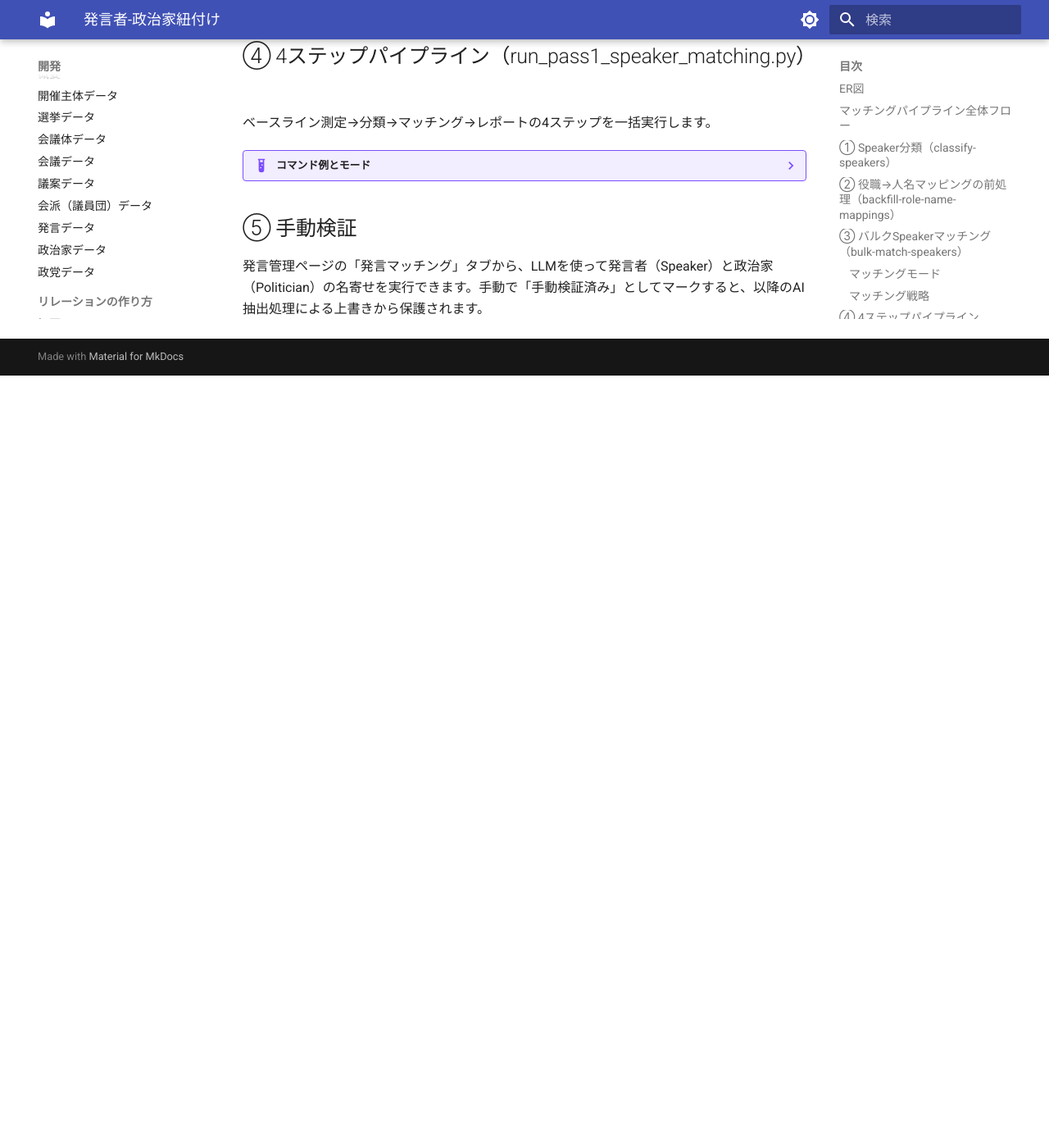
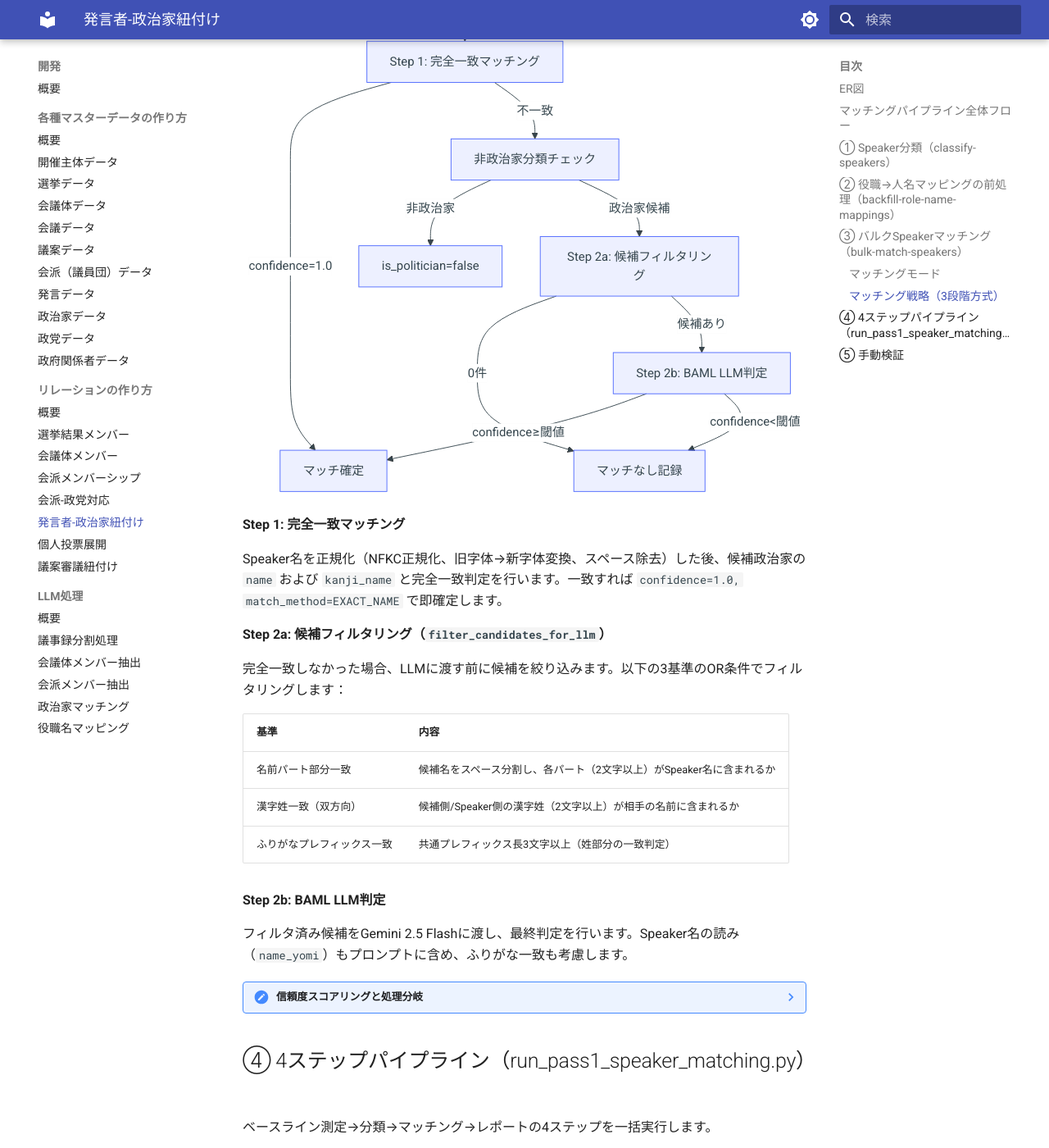
Before and after one commit to sage-base/corporation-docs, an MkDocs documentation site: the page built from docs/development/data-creation/relations/speaker-politician.md, in a window 1280 px wide and 1400 px high, scrolled down 3463 px. Shown: the whole window at 82% size. Built offline with MkDocs 1.6.1 and Material for MkDocs 9.7.7, drawn with Linux system fonts in a browser that asks for light colours; before the commit the page ends 3921 px from its top, so only the background shows below that; some of the changed text lies outside the part shown.

Commit message:
PR #1302,#1311,#1312 反映: マッチング3段階化・kanji_name・GovernmentOfficial新設
- speaker-politician.md: マッチング戦略を3段階方式に更新、ER図にskip_reason/government_official_id/kanji_name追加
- politician-matching.md: 処理フローを完全一致→候補フィルタ→LLM判定に更新、speaker_name_yomiパラメータ追加
- politician.md: kanji_name/is_lastname_hiragana/is_firstname_hiraganaカラム追加、ひらがな混じり名の説明追加
- government-official.md: 新規作成（政府関係者マスタ・役職履歴・CSVインポート・優先度ルール）
- mkdocs.yml: 政府関係者データページをnavに追加

Co-Authored-By: Claude Opus 4.6 <noreply@anthropic.com>

````diff
--- a/docs/development/data-creation/relations/speaker-politician.md
+++ b/docs/development/data-creation/relations/speaker-politician.md
@@ -24,8 +26,10 @@ erDiagram
     Politician-政治家 {
         int id
         string name
+        string kanji_name
         string prefecture
         int political_party_id
+        string furigana
     }
 
     Conversation-発言 {
@@ -160,26 +164,62 @@ flowchart TD
 
 広域マッチングでは、参議院の半数改選に対応するため直近2回の選挙当選者を合算して候補リストを構築します。
 
-### マッチング戦略
+### マッチング戦略（3段階方式）
 
-マッチングは以下の順序で行われます：
+マッチングは **完全一致 → 候補フィルタ → LLM判定** の3段階で行われます。従来の中間ルール（ふりがな・漢字姓・姓のみマッチ）は廃止され、LLM判定に委譲されました。
 
-1. **名前正規化**: NFKC正規化、旧字体→新字体変換（約70文字: 櫻→桜、齋→斎 等）を適用
-2. **ルールベースマッチ**: 正規化後の名前で類似度計算。完全一致、漢字姓一致（ひらがな混じり名対応）など複数ステップ
-3. **同姓同名判定**: 候補に同姓が複数存在する場合、`skip_reason=HOMONYM` として記録しスキップ
-4. **BAMLフォールバック（LLM）**: ルールベースで確定できない場合、Gemini 2 Flashで候補を評価
+```mermaid
+flowchart TD
+    A[Speaker] --> B[Step 1: 完全一致マッチング]
+    B -->|confidence=1.0| C[マッチ確定]
+    B -->|不一致| D[非政治家分類チェック]
+    D -->|非政治家| E[is_politician=false]
+    D -->|政治家候補| F[Step 2a: 候補フィルタリング]
+    F -->|0件| G[マッチなし記録]
+    F -->|候補あり| H[Step 2b: BAML LLM判定]
+    H -->|confidence≥閾値| C
+    H -->|confidence<閾値| G
+```
 
-??? note "信頼度スコアリング"
+**Step 1: 完全一致マッチング**
+
+Speaker名を正規化（NFKC正規化、旧字体→新字体変換、スペース除去）した後、候補政治家の `name` および `kanji_name` と完全一致判定を行います。一致すれば `confidence=1.0, match_method=EXACT_NAME` で即確定します。
+
+**Step 2a: 候補フィルタリング（`filter_candidates_for_llm`）**
+
+完全一致しなかった場合、LLMに渡す前に候補を絞り込みます。以下の3基準のOR条件でフィルタリングします：
+
+| 基準 | 内容 |
+|------|------|
+| 名前パート部分一致 | 候補名をスペース分割し、各パート（2文字以上）がSpeaker名に含まれるか |
+| 漢字姓一致（双方向） | 候補側/Speaker側の漢字姓（2文字以上）が相手の名前に含まれるか |
+| ふりがなプレフィックス一致 | 共通プレフィックス長3文字以上（姓部分の一致判定） |
+
+**Step 2b: BAML LLM判定**
+
+フィルタ済み候補をGemini 2.5 Flashに渡し、最終判定を行います。Speaker名の読み（`name_yomi`）もプロンプトに含め、ふりがな一致も考慮します。
+
+??? note "信頼度スコアリングと処理分岐"
 
     マッチ結果には信頼度が付与され、Speakerの `matching_confidence` / `matching_reason` に記録されます。
 
-    | 信頼度 | 条件 | 処理 |
-    |--------|------|------|
-    | 0.9+ | 氏名完全一致 + 政党一致 | 自動マッチ |
-    | 0.85 | 漢字姓一致（ひらがな混じり名対応） | 自動マッチ |
-    | 0.7-0.9 | 氏名一致、政党不明/部分一致 | 手動検証待ち |
-    | 0.5-0.7 | 名前のバリエーションだが政党一致 | 保留 |
-    | 0.5未満 | マッチなし | スキップ |
+    **通常モード（MatchMeetingSpeakersUseCase）:**
+
+    | 信頼度 | 処理 |
+    |--------|------|
+    | 1.0 | 完全一致で自動マッチ |
+    | ≥ 0.8（閾値） | BAML判定で自動マッチ |
+    | < 0.8 | マッチなし |
+
+    **広域マッチングモード（WideMatchSpeakersUseCase）:**
+
+    | 信頼度 | 処理 |
+    |--------|------|
+    | ≥ 0.9 | 自動マッチ |
+    | 0.7〜0.9 | 手動検証待ち |
+    | < 0.7 | マッチなし |
+
+    同姓候補が複数存在する場合は `skip_reason=HOMONYM` として記録しスキップします。
 
 ## ④ 4ステップパイプライン（run_pass1_speaker_matching.py）
 
--- a/mkdocs.yml
+++ b/mkdocs.yml
@@ -71,6 +71,7 @@ nav:
           - 発言データ: development/data-creation/conversation.md
           - 政治家データ: development/data-creation/politician.md
           - 政党データ: development/data-creation/political-party.md
+          - 政府関係者データ: development/data-creation/government-official.md
       - リレーションの作り方:
           - 概要: development/data-creation/relations/index.md
           - 選挙結果メンバー: development/data-creation/relations/election-member.md
````
Also changed, not shown: other parts of docs/development/data-creation/relations/speaker-politician.md (+2 -0 lines), docs/development/data-creation/government-official.md (added, +134 -0 lines), docs/development/data-creation/politician.md (+10 -1 lines), docs/development/llm-processing/politician-matching.md (+34 -18 lines).
